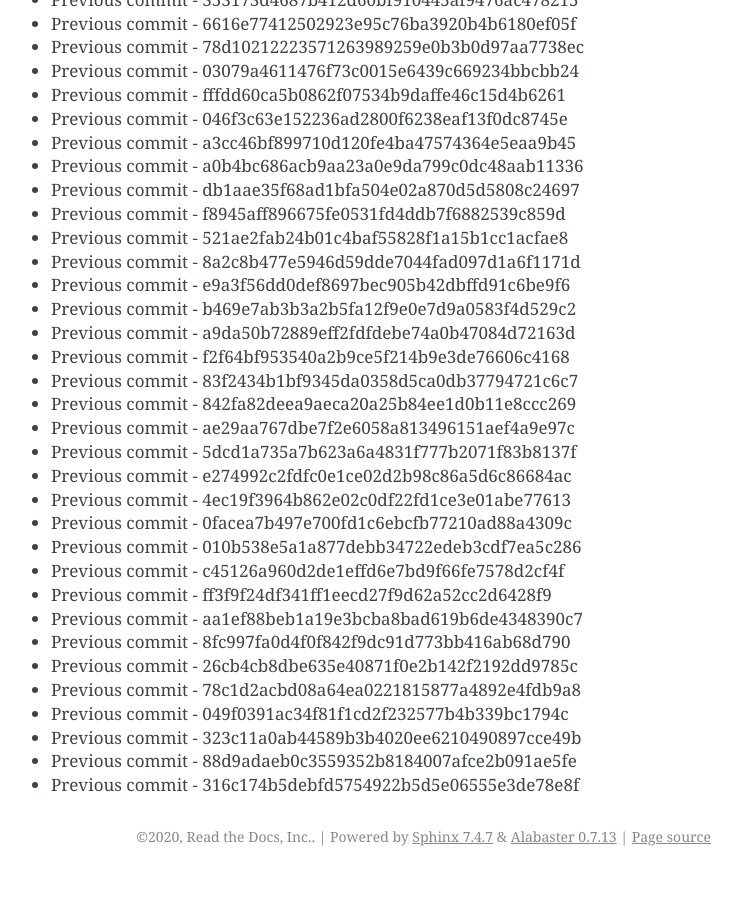
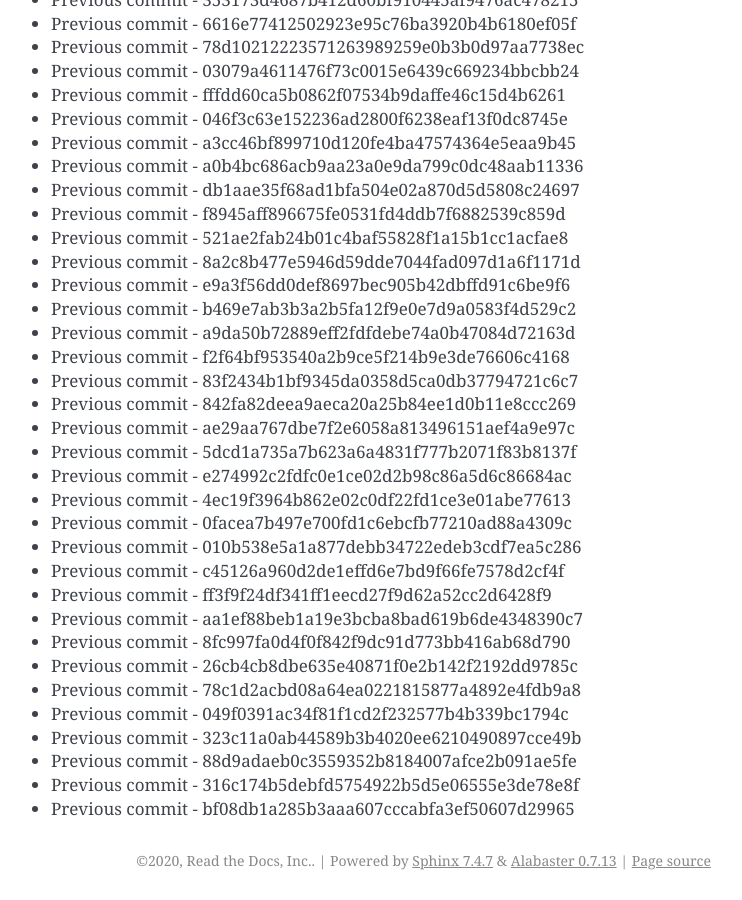
Before and after one commit to readthedocs/rtd-git-stresstest, a Sphinx documentation site: the page built from docs/updates.rst, in a window 1280 px wide and 900 px high, scrolled down 39754 px. Shown: the whole window, without its empty margins (399-1141 px from the left). Built offline with Sphinx 7.4.7, drawn with Linux system fonts in a browser that asks for light colours; before the commit the page ends 40630 px from its top, so only the background shows below that.

Commit message:
Generating commit from previous: bf08db1a285b3aaa607cccabfa3ef50607d29965

```diff
--- a/docs/updates.rst
+++ b/docs/updates.rst
@@ -1702,3 +1702,4 @@ It can be tested for any performance characteristics.
 * Previous commit - 323c11a0ab44589b3b4020ee6210490897cce49b
 * Previous commit - 88d9adaeb0c3559352b8184007afce2b091ae5fe
 * Previous commit - 316c174b5debfd5754922b5d5e06555e3de78e8f
+* Previous commit - bf08db1a285b3aaa607cccabfa3ef50607d29965
```
